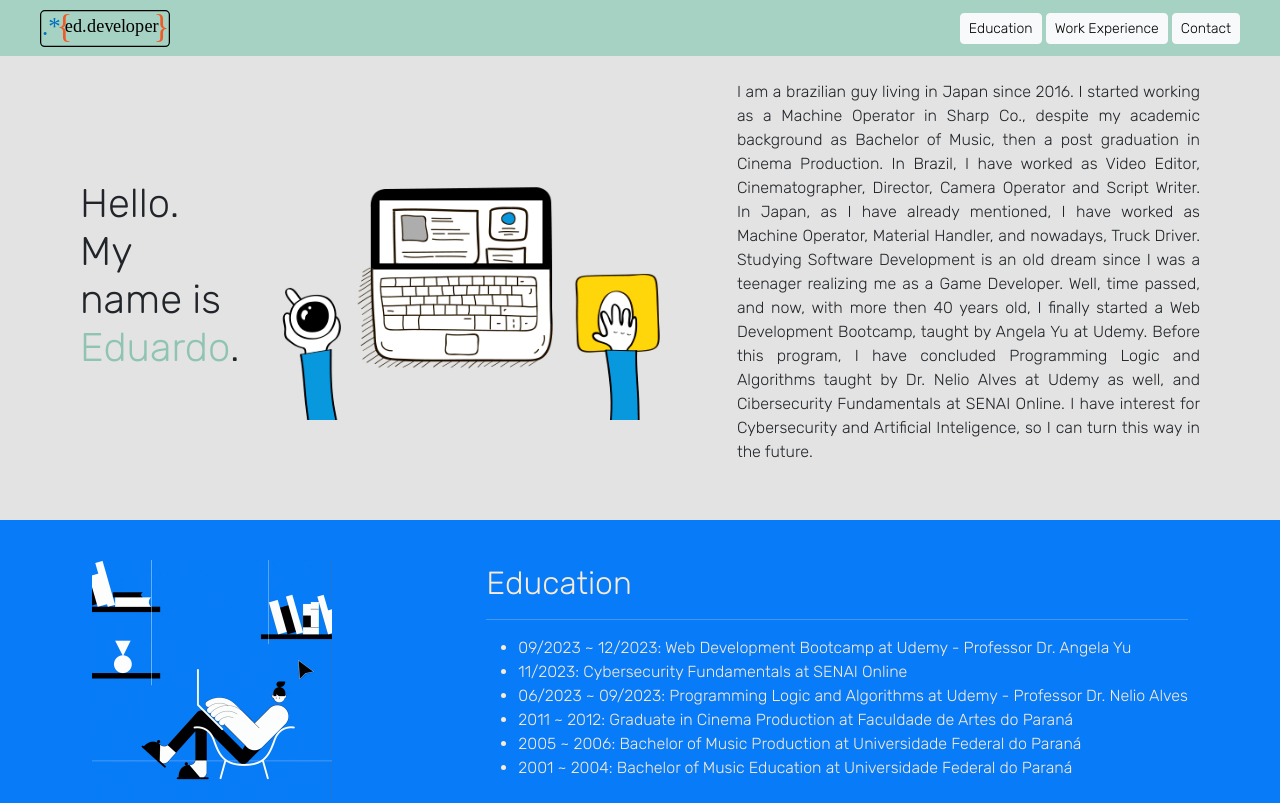
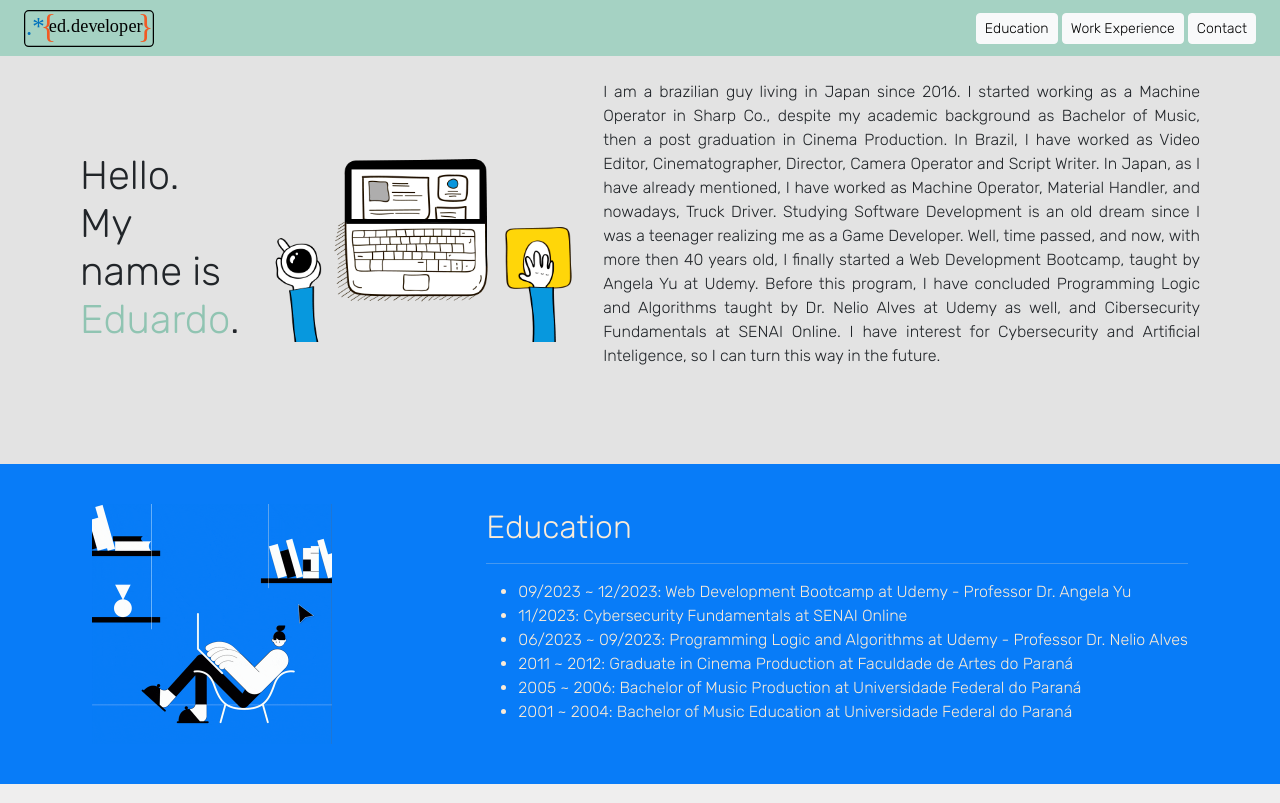
Before and after one commit to edkok81/capstoneproject2, a plain HTML site: page index.html in a window 1280 px wide. Shown: the top 803 px of the page. Drawn offline with nearby package versions, Linux system fonts and the light colour scheme.

Commit message:
Add files via upload

```diff
--- a/index.html
+++ b/index.html
@@ -35,7 +35,7 @@
                 <h1>Hello. My name is <span>Eduardo</span>.</h1>
             </div>
             <div>
-                <img src="./assets/giphy (1).gif" height="280px">
+                <img src="./assets/giphy (1).gif" height="220px">
             </div>
             <div class="coverletter">
                 <p> I am a brazilian guy living in Japan since 2016. I started working as a Machine Operator in Sharp Co., despite my academic background as Bachelor of Music, then a post graduation in Cinema Production. In Brazil, I have worked as Video Editor, Cinematographer, Director, Camera Operator and Script Writer. In Japan, as I have already mentioned, I have worked as Machine Operator, Material Handler, and nowadays, Truck Driver. Studying Software Development is an old dream since I was a teenager realizing me as a Game Developer. Well, time passed, and now, with more then 40 years old, I finally started a Web Development Bootcamp, taught by Angela Yu at Udemy. Before this program, I have concluded Programming Logic and Algorithms taught by Dr. Nelio Alves at Udemy as well, and Cibersecurity Fundamentals at SENAI Online. I have interest for Cybersecurity and Artificial Inteligence, so I can turn this way in the future.</p>
--- a/style.css
+++ b/style.css
@@ -12,9 +12,8 @@ span {
 
 .container1 {
     background-color: rgb(165, 210, 195);
-    padding-left: 5vh;
-    padding-right: 5vh;
-    top: 0;
+    padding-left: 3vh;
+    padding-right: 3vh;
     width: 100%;
     position: fixed;
 }
@@ -24,8 +23,7 @@ span {
     align-items: center;
     gap: 10px;
     background-color: rgb(227, 227, 227);
-    padding: 5vh;
-    padding-top: 10vh;
+    padding: 10vh;
 }
 
 .container3 {
@@ -50,13 +48,13 @@ span {
     display: flex;
     justify-content: space-around;
     background-color: rgb(165, 210, 195);
-    padding: 5vh
+    padding: 5vh;
 }
 
 @media (max-width: 1200px) {
     .container2 {
         flex-direction: column;
-        align-items: center;
+        padding: 10vh;
     }
 }
 
@@ -64,9 +62,7 @@ span {
     .container1 {
         padding-left: 10px;
         padding-right: 10px;
-        top: 0;
         width: 100%;
-        position: fixed;
     }
     .container3 {
         flex-direction: column;
@@ -85,11 +81,9 @@ span {
 }
 
 .title {
-    padding-left: 5vh;
+    padding-top: 5vh;
 }
 
 .coverletter {
-    padding-left: 5vh;
-    padding-right: 5vh;
     text-align: justify;
 }
```
